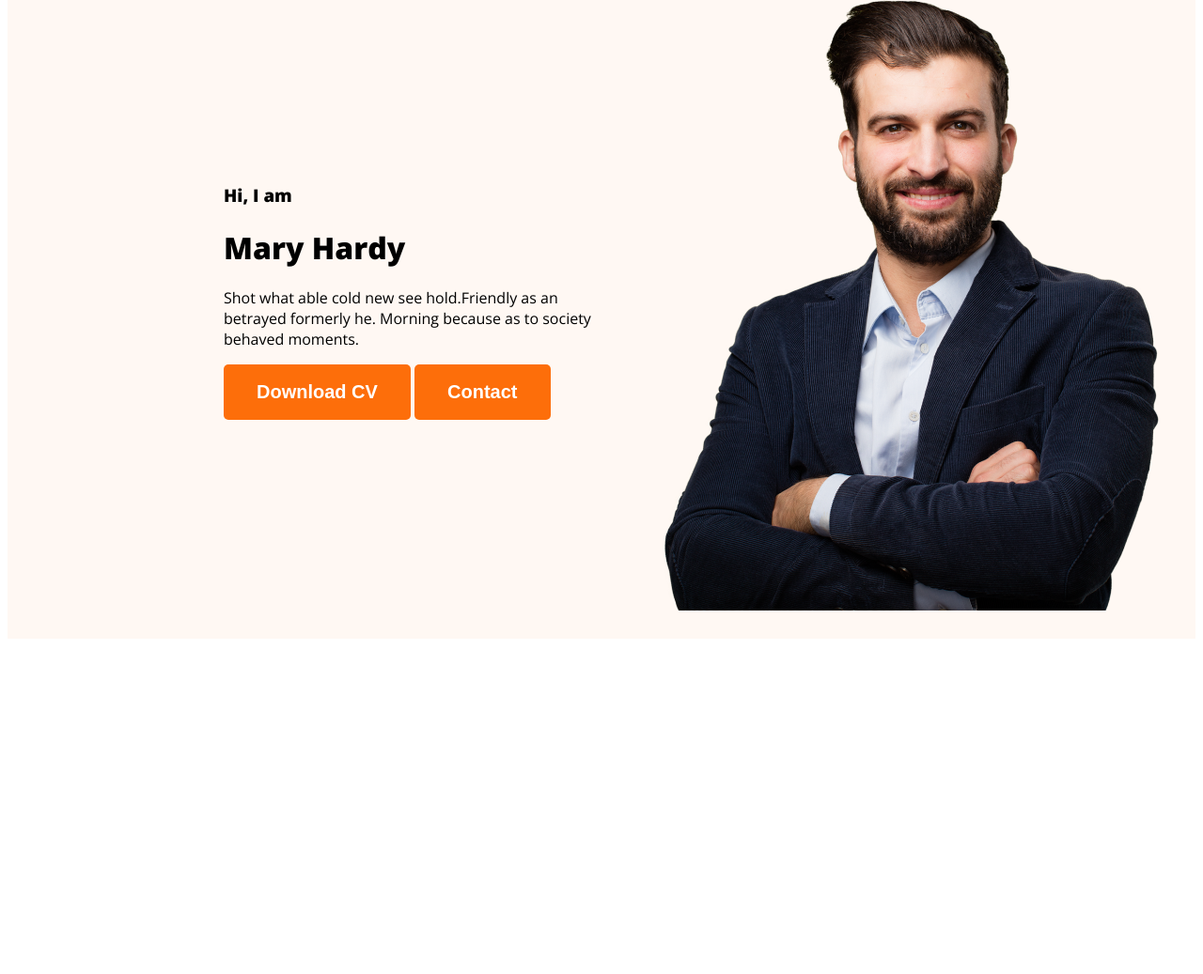
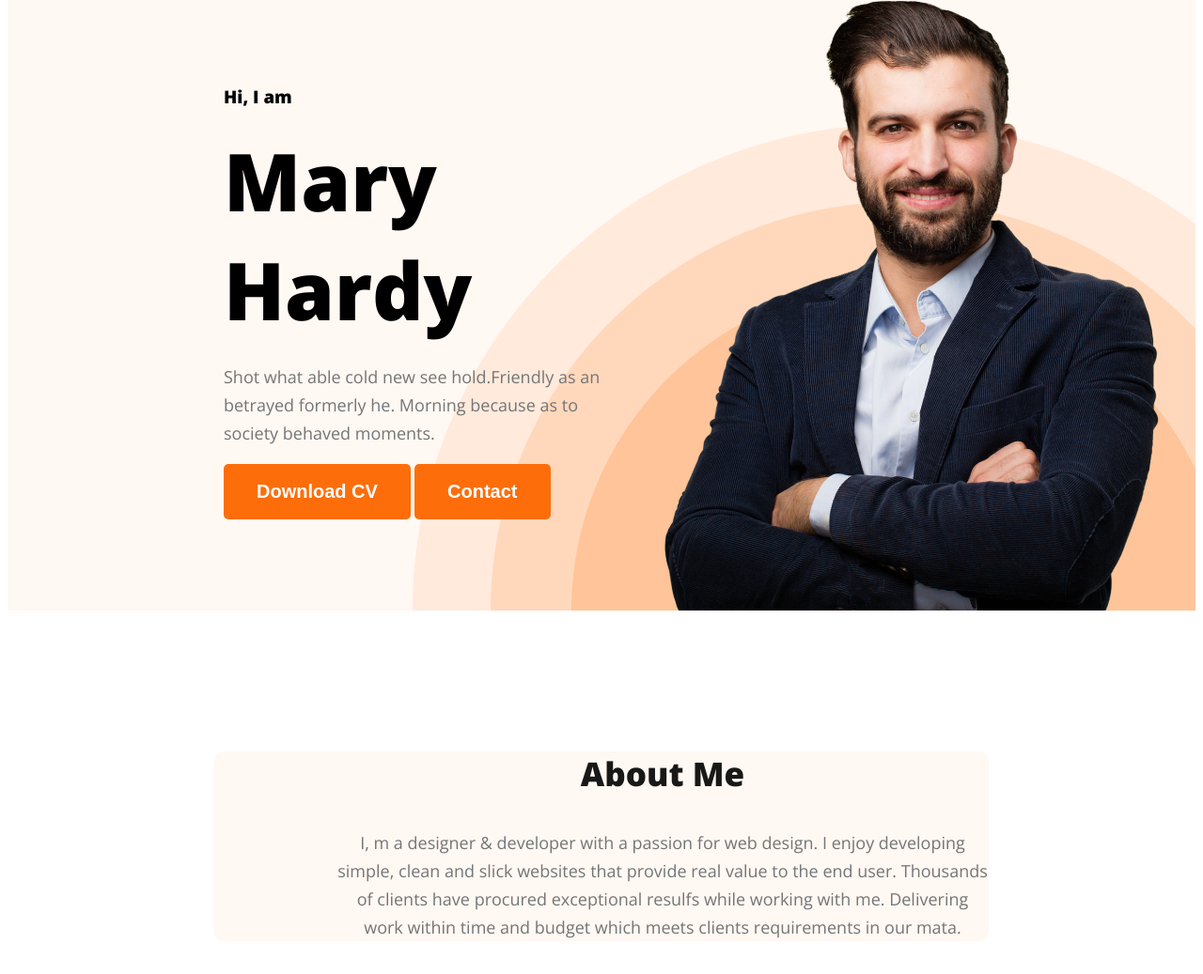
Before and after one commit to ASMAKHATUN2313/web-developer-portfolio, a plain HTML site: page index.html in a window 1280 px wide. Shown: the part 215-1252 px from the top of the page at 94% size. Before the commit the page ends 903 px from the top, so only its background shows below. Drawn offline with nearby package versions, Linux system fonts and the light colour scheme.

Commit message:
about section created

```diff
--- a/index.html
+++ b/index.html
@@ -23,7 +23,7 @@
         <div class="banner-content">
             <h3 class="bannar-greeting">Hi, I  am</h3>
             <h1 class="banner-title">Mary Hardy</h1>
-            <p>Shot what able cold new see hold.Friendly as an betrayed formerly he. Morning because as to society behaved moments.</p>
+            <p class="bannar-description">Shot what able cold new see hold.Friendly as an betrayed formerly he. Morning because as to society behaved moments.</p>
             <button class="btn-primary">Download CV</button>
             <button class="btn-primary">Contact</button>
         </div>
@@ -31,6 +31,11 @@
     </div>
     </header>
     <main>
+        <section class="about">
+           <h3 class="section-title">About Me</h3>
+           <p class="section-description">I, m a designer & developer with a passion for web design. I enjoy developing simple, clean and slick websites that provide real value to the end user. Thousands of clients have procured exceptional resulfs while working with me. Delivering work within time and budget which meets clients requirements in our mata.</p>
+
+        </section>
 
     </main>
     <footer>
--- a/styles/portfolio.css
+++ b/styles/portfolio.css
@@ -14,6 +14,21 @@ body{
     font-size: 20px;
     font-weight: 700;
     padding: 18px 35px;
+}
+.section-title{
+    color:  #181818;
+text-align: center;
+font-size: 35px;
+font-weight: 700;
+
+}
+.section-description{
+    color: #757575;
+text-align: center;
+font-size: 18px;
+font-weight: 400;
+line-height: 30px; /* 166.667% */
+
 }
 
 /* nav related style */
@@ -46,12 +61,19 @@ nav a{
 /* header related style */
 .header{
     background-color: #FFF8F3;
+    background-image: url('../images/header_bg.png');
+    background-repeat: no-repeat;
+    background-position: bottom right;
 
 }
 .banner{
-    padding: 30px 30px 30px 230px;
+    padding: 30px 30px 0px 230px;
     display: flex;
     align-items: center;
+    justify-content: space-between;
+}
+.bannar-contant{
+    max-width: 500px;
 }
 .banner .profile-pic{
     width: 584px;
@@ -60,6 +82,33 @@ nav a{
 
 
 }
-.banner-content{
+.banner-greeting{
+    font-size: 45px;
+    color: var(--Dark-01, #181818);
+    margin-bottom: 0px;
+}
+.banner-title{
+
+font-size: 85px;
+/* font-style: normal; */
+font-weight: 700;
+/* line-height: normal; */
+margin-top: 5px;
+margin-bottom: 20px;
+}
+.bannar-description{
+    color: var(--Dark-03, #757575);
+font-size: 18px;
+/* font-style: normal; */
+font-weight: 400;
+line-height: 30px; /* 166.667% */
 
 }
+/* main section styles */
+/* about section styles */
+.about{
+    padding-left: 130px;
+    border-radius: 10px;
+    background: #FFF8F3;
+    margin:150px 220px;
+}
```
